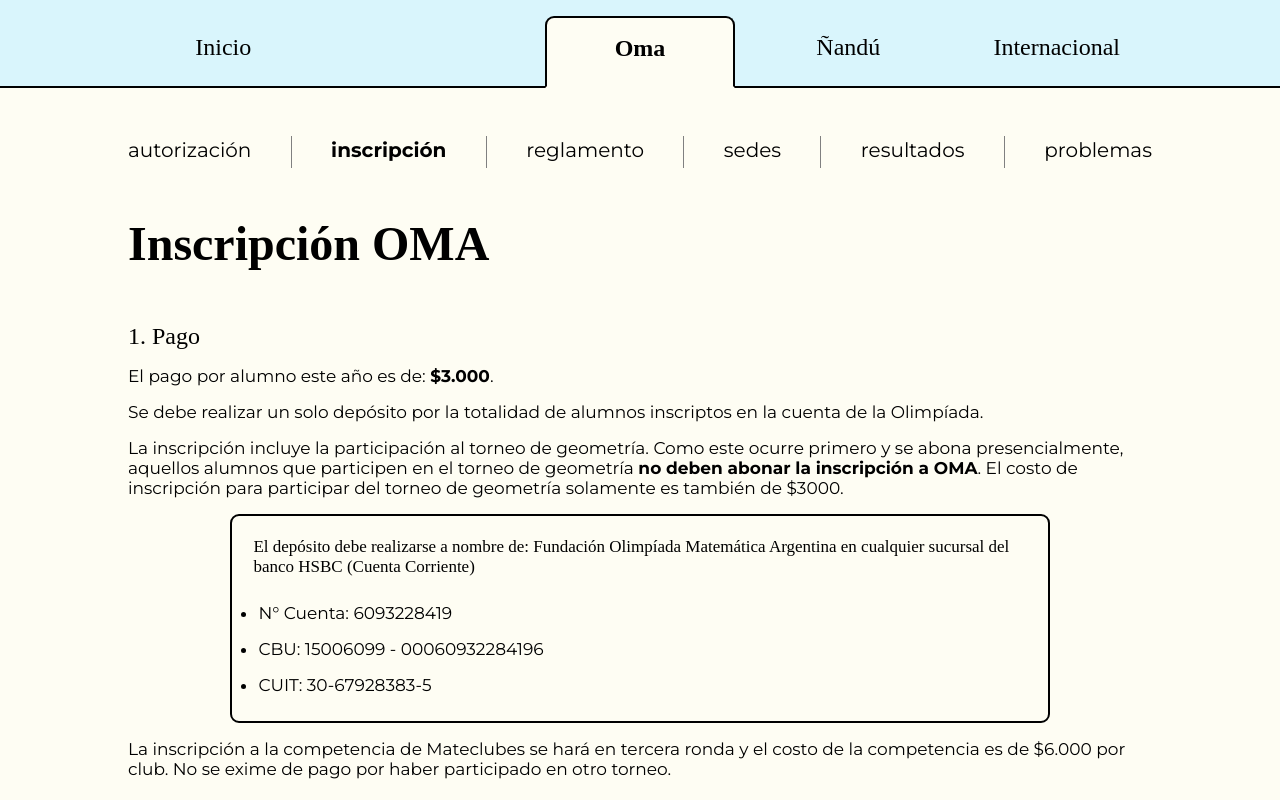
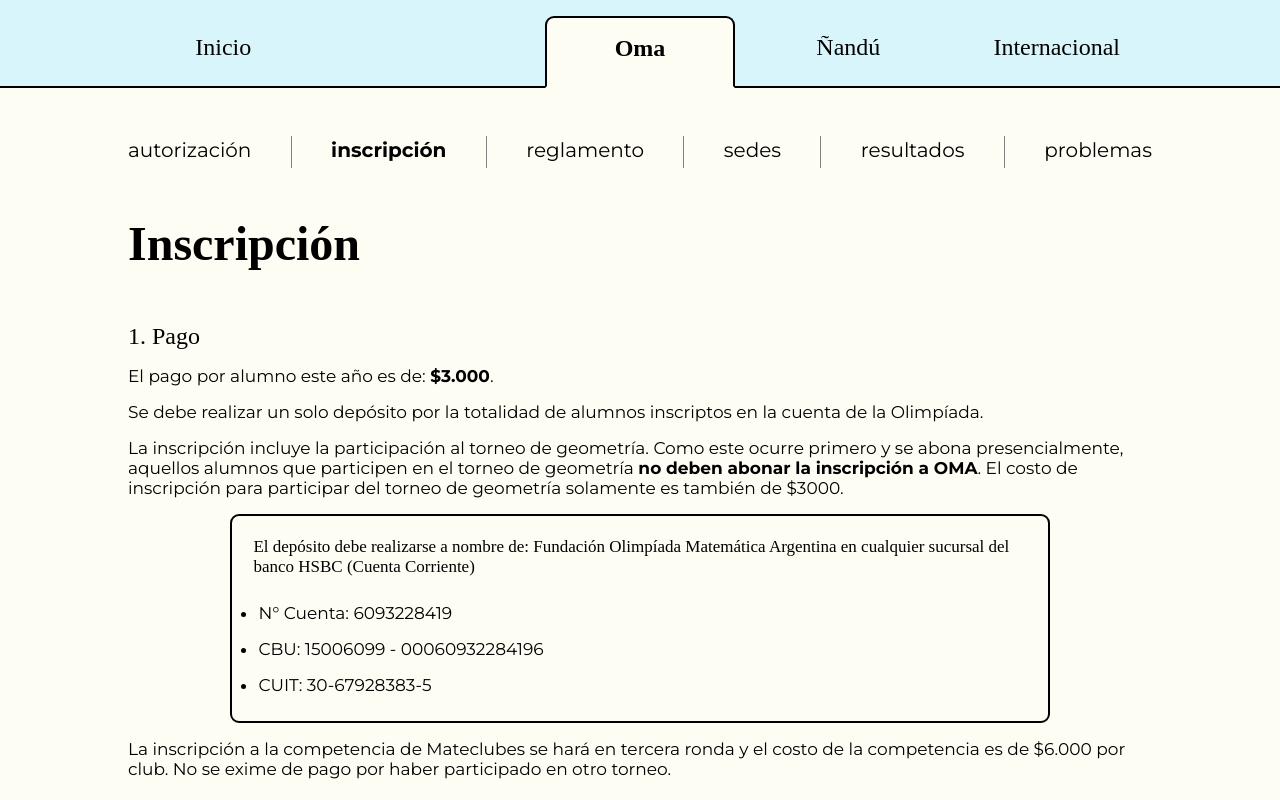
Before and after one commit to JZylber/oma-san-isidro, a Next.js app: page /oma/inscripcion in a window 1280 px wide. Shown: the top 800 px of the page. Built offline with nearby package versions, Linux system fonts and the light colour scheme; a web font is replaced by a local one.

Commit message:
fix(inscription): removed redudant type information

```diff
--- a/components/Inscription/Inscription.tsx
+++ b/components/Inscription/Inscription.tsx
@@ -14,7 +14,7 @@ export const Inscripcion = ( { type } : {type : string} ) => {
     return(
         <>
         <div className={styles.type}>{type == "OMA"?"Oma":"Ñandú"}</div>
-        <h1 className={styles.title}>Inscripción {type}</h1>
+        <h1 className={styles.title}>Inscripción</h1>
         <div className={styles.container}>
             <div className={styles.step_information}>
                 <h1>1. Pago</h1>
```
